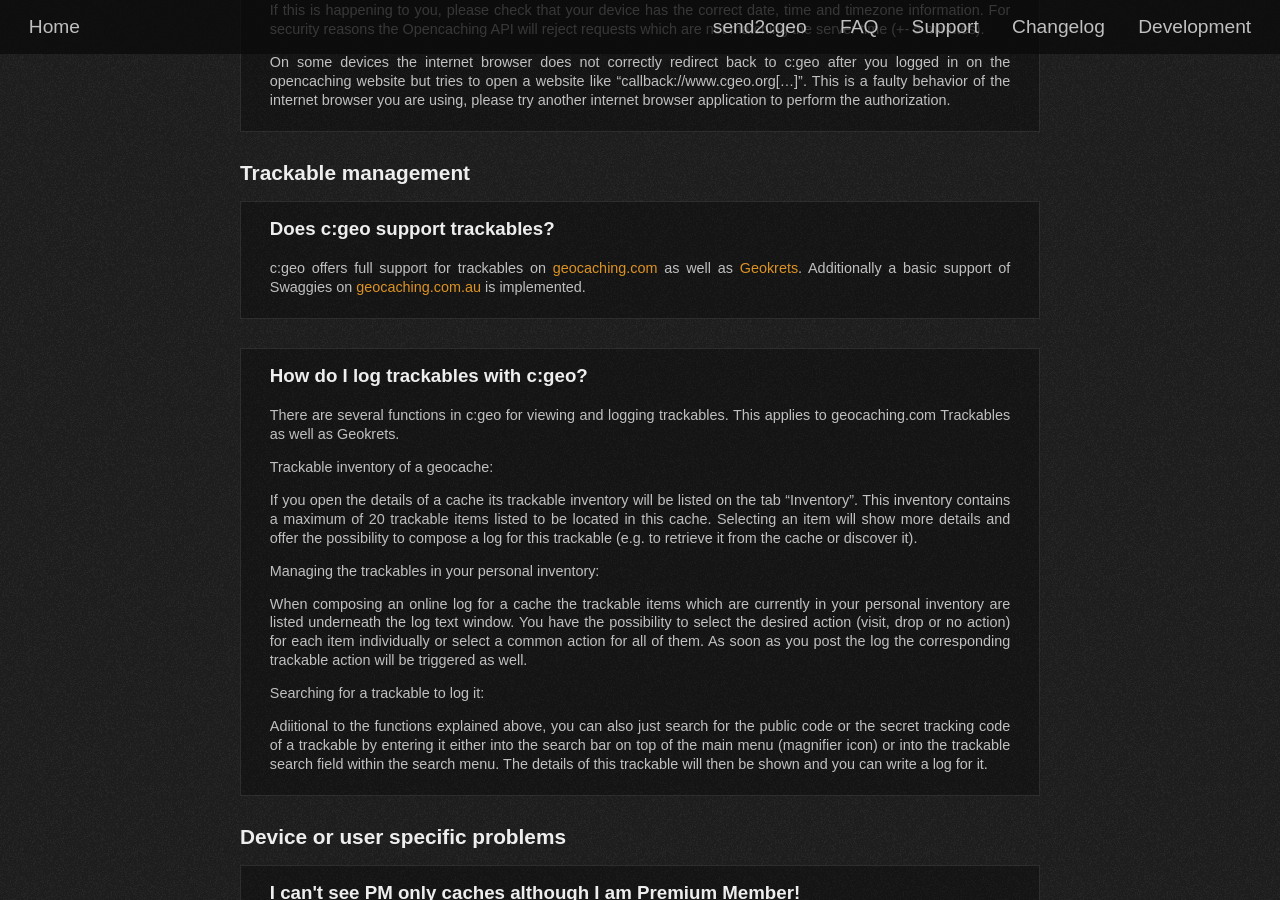
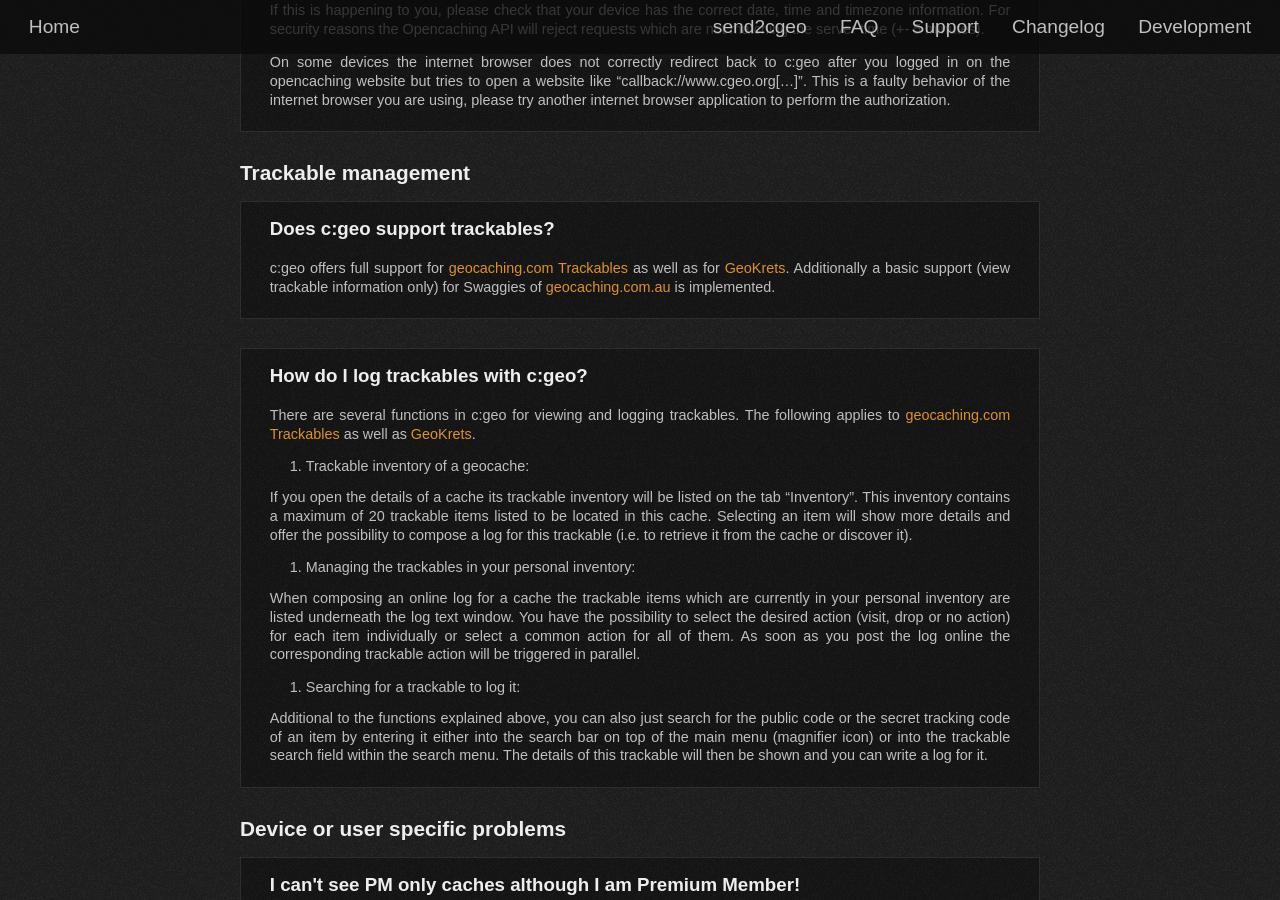
Before and after one commit to cgeo/cgeo.github.io, a Jekyll site: the page built from faq.html, in a window 1280 px wide and 900 px high, scrolled down 24256 px. Built offline with Jekyll 4.4.1, drawn with Linux system fonts in a browser that asks for light colours; some web fonts are replaced.

Commit message:
FAQ: Corrections for trackable section

```diff
--- a/_data/faq.yml
+++ b/_data/faq.yml
@@ -955,29 +955,29 @@
       - title: Does c:geo support trackables?
         id: trackables
         content: |
-            c:geo offers full support for trackables on [geocaching.com](http://www.geocaching.com/track/) as well as [Geokrets](http://www.geokrety.org).
-            Additionally a basic support of Swaggies on [geocaching.com.au](http://geocaching.com.au/) is implemented.
+            c:geo offers full support for [geocaching.com Trackables](http://www.geocaching.com/track/) as well as for [GeoKrets](http://www.geokrety.org).
+            Additionally a basic support (view trackable information only) for Swaggies of [geocaching.com.au](http://geocaching.com.au/) is implemented.
 
       - title: How do I log trackables with c:geo?
         id: trackables-logging
         content: |
-            There are several functions in c:geo for viewing and logging trackables. This applies to geocaching.com Trackables as well as Geokrets.
+            There are several functions in c:geo for viewing and logging trackables. The following applies to [geocaching.com Trackables](http://www.geocaching.com/track/) as well as [GeoKrets](http://www.geokrety.org).
 
-            Trackable inventory of a geocache:
+            1. Trackable inventory of a geocache:
 
             If you open the details of a cache its trackable inventory will be listed on the tab "Inventory".
             This inventory contains a maximum of 20 trackable items listed to be located in this cache.
-            Selecting an item will show more details and offer the possibility to compose a log for this trackable (e.g. to retrieve it from the cache or discover it).
+            Selecting an item will show more details and offer the possibility to compose a log for this trackable (i.e. to retrieve it from the cache or discover it).
 
-            Managing the trackables in your personal inventory:
+            2. Managing the trackables in your personal inventory:
 
             When composing an online log for a cache the trackable items which are currently in your personal inventory are listed underneath the log text window.
             You have the possibility to select the desired action (visit, drop or no action) for each item individually or select a common action for all of them.
-            As soon as you post the log the corresponding trackable action will be triggered as well.
+            As soon as you post the log online the corresponding trackable action will be triggered in parallel.
 
-            Searching for a trackable to log it:
+            3. Searching for a trackable to log it:
 
-            Adiitional to the functions explained above, you can also just search for the public code or the secret tracking code of a trackable by entering it either into the search bar on top of the main menu (magnifier icon) or into the trackable search field within the search menu.
+            Additional to the functions explained above, you can also just search for the public code or the secret tracking code of an item by entering it either into the search bar on top of the main menu (magnifier icon) or into the trackable search field within the search menu.
             The details of this trackable will then be shown and you can write a log for it.
 
 - title: Device or user specific problems
```
